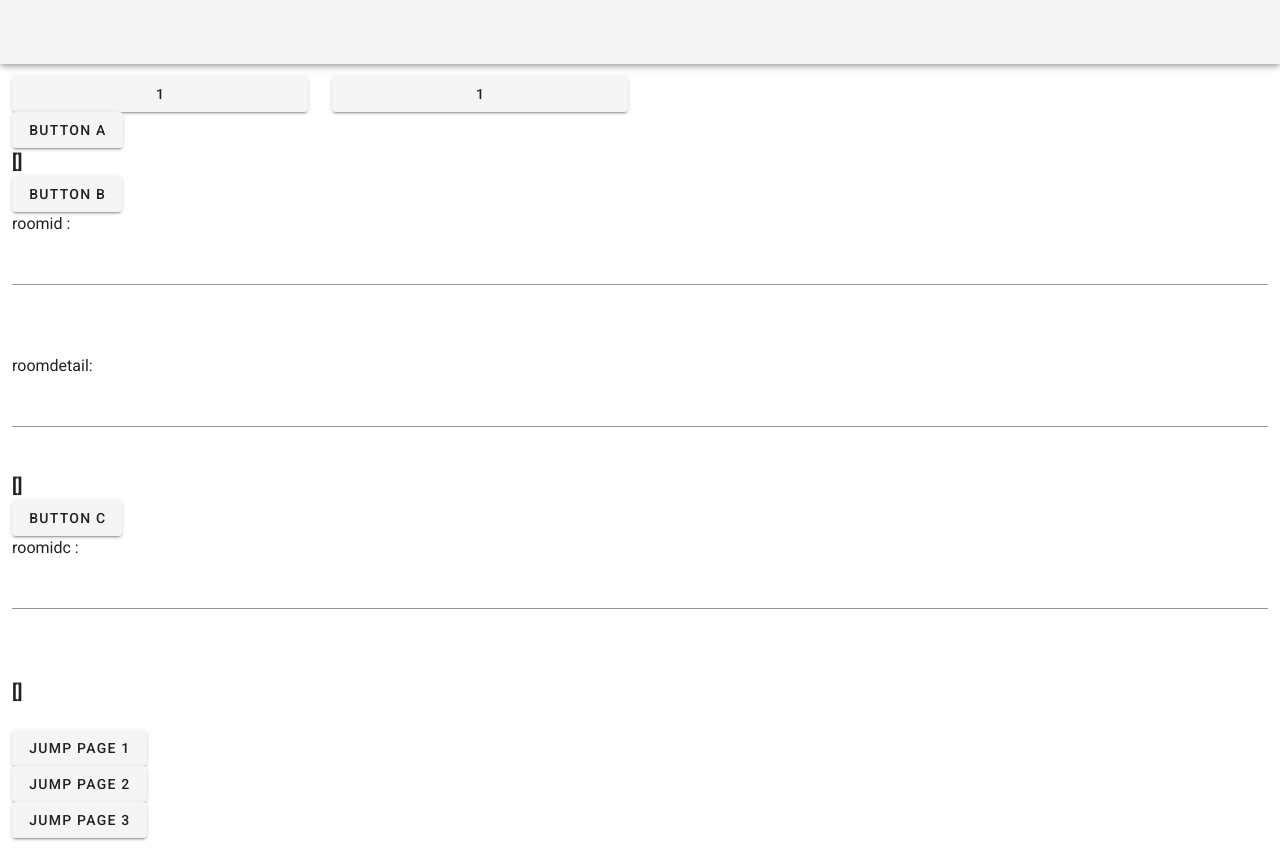
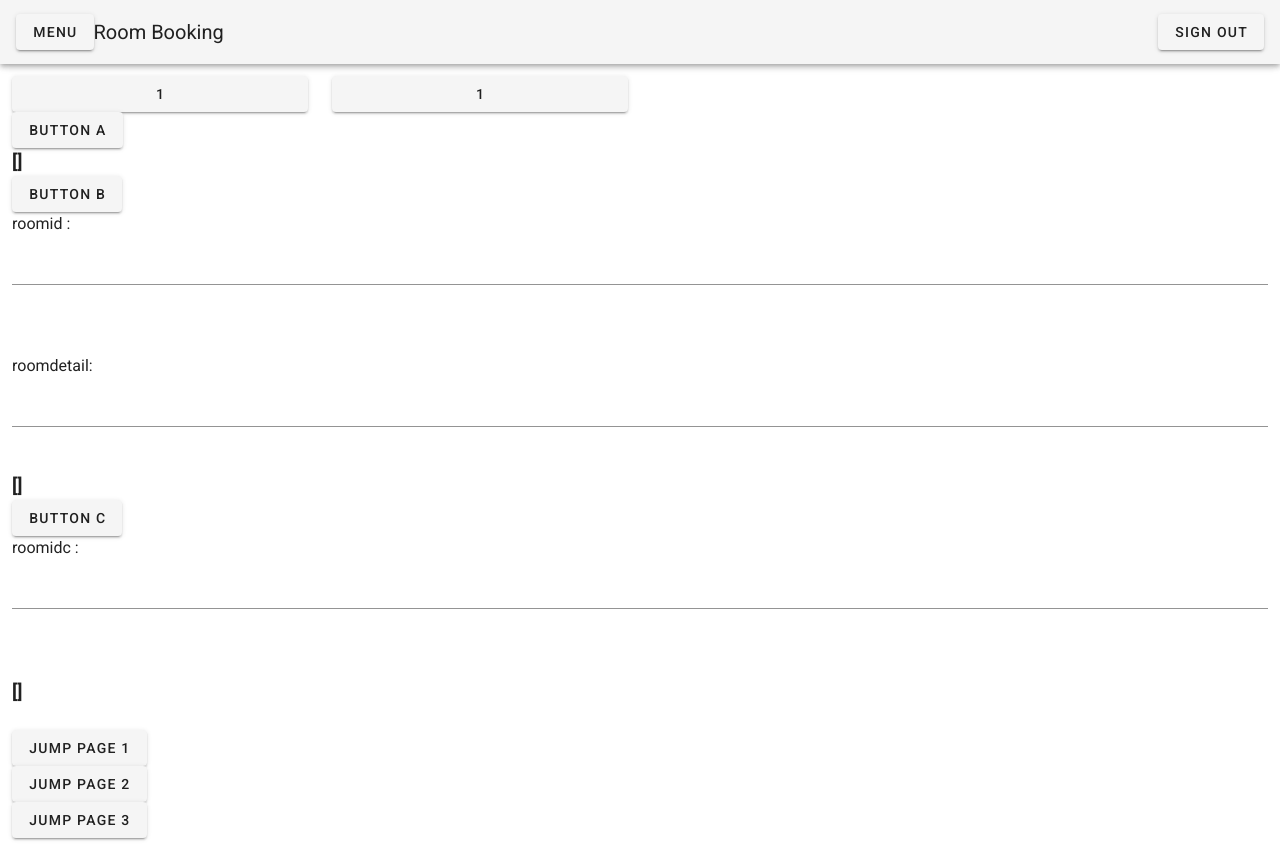
Before and after one commit to gitercn/spring-boot-vuejs-copy, a Vue app in the folder frontend/: page / in a window 1280 px wide. Built offline with nearby package versions, Linux system fonts and the light colour scheme; what vue-js-modal would draw is missing.

Commit message:
add v-app-bar and v-navigation-drawer

```diff
--- a/frontend/src/components/Navbar.vue
+++ b/frontend/src/components/Navbar.vue
@@ -1,13 +1,34 @@
 <template>
   <nav>
     <v-app-bar app>
+        <!-- <v-app-bar-title>
+            Title
+        </v-app-bar-title> -->
+        <v-btn @click="drawer = !drawer">Menu</v-btn>
+        <v-toolbar-title>
+            Room Booking
+        </v-toolbar-title>
+        <v-spacer></v-spacer>
+        <v-btn>
+            <span>Sign Out</span>
+            <!-- <v-icon right>exit_to_app</v-icon> -->
+        </v-btn>
+    </v-app-bar>
 
-    </v-app-bar>
+    <v-navigation-drawer app v-model="drawer">
+        <p>test</p>
+    </v-navigation-drawer>
   </nav>
 </template>
 
 <script>
-export default {};
+export default {
+    data(){
+        return{
+            drawer: false,
+        }
+    }
+};
 </script>
 
 <style>
```
